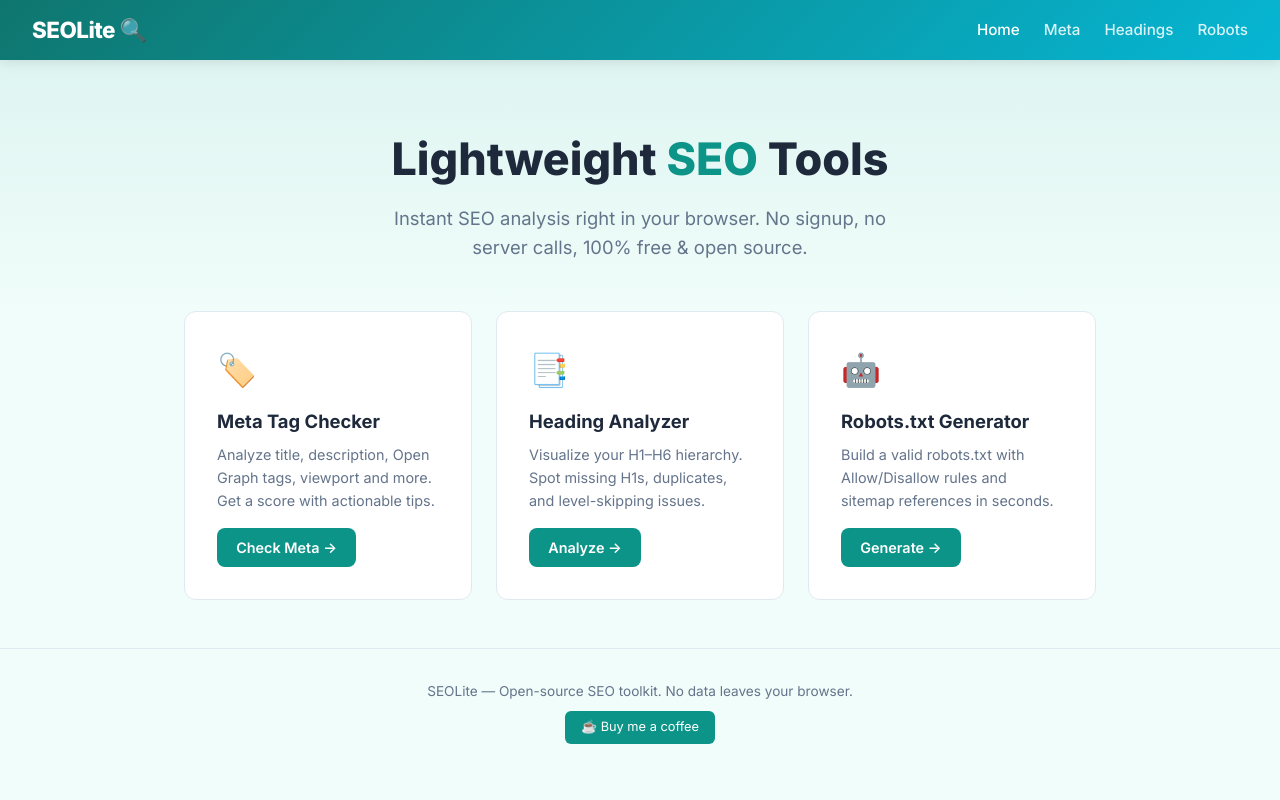
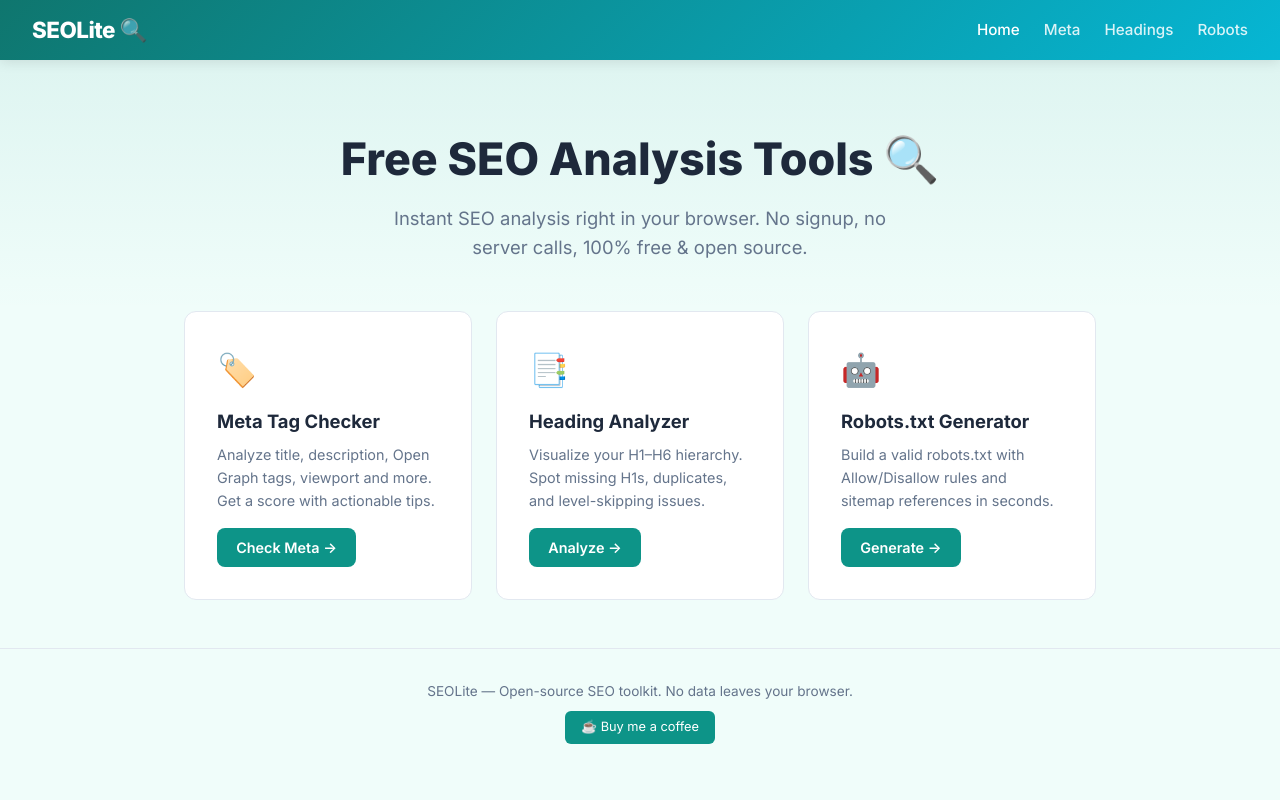
Before and after one commit to rorojiao/seolite, a plain HTML site: page index.html in a window 1280 px wide. Shown: the top 800 px of the page. Drawn offline with Linux system fonts and the light colour scheme.

Commit message:
fix: UX improvements - update H1 text for SEO

```diff
--- a/index.html
+++ b/index.html
@@ -24,7 +24,7 @@
   </nav>
 
   <section class="hero">
-    <h1>Lightweight <em>SEO</em> Tools</h1>
+    <h1>Free SEO Analysis Tools 🔍</h1>
     <p>Instant SEO analysis right in your browser. No signup, no server calls, 100% free &amp; open source.</p>
   </section>
 
```
